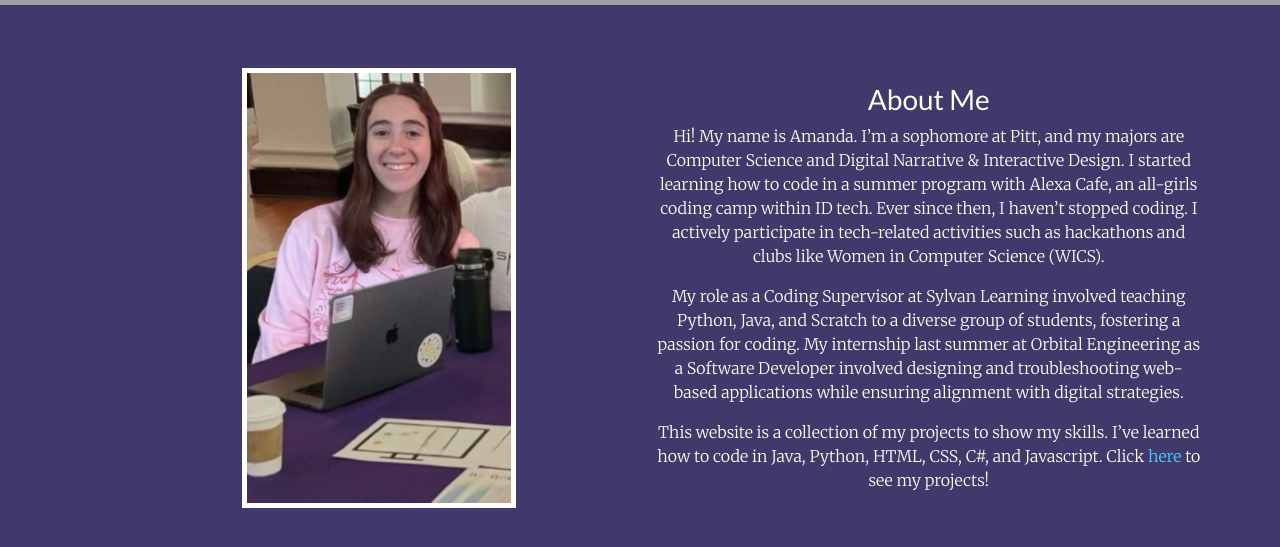
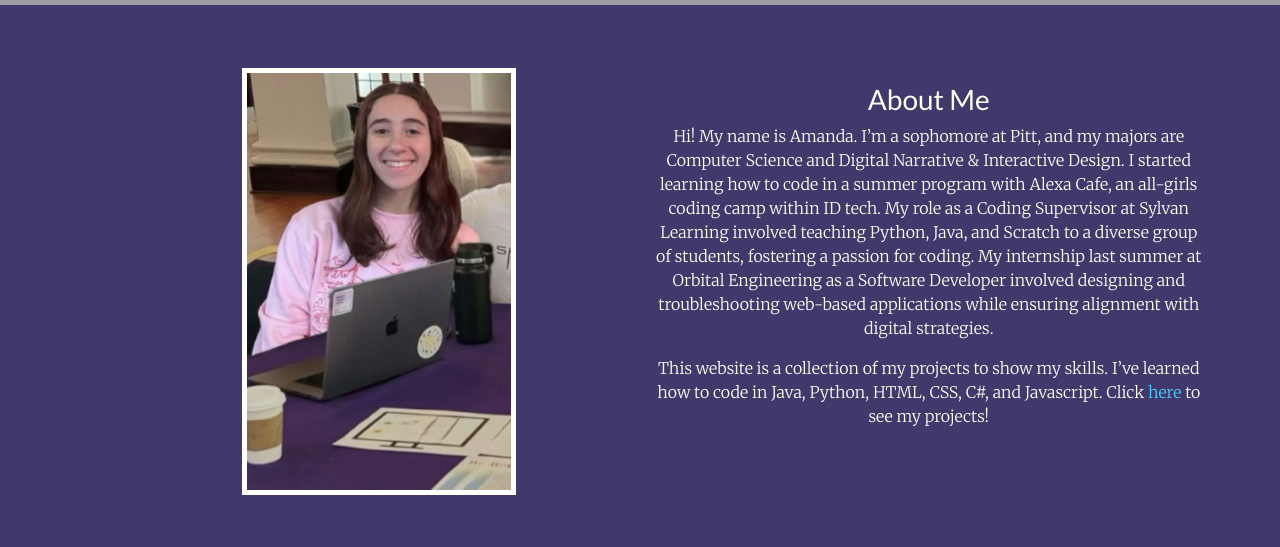
Before and after one commit to amandacot/personal-website, a website: page index.html in a window 1280 px wide. Shown: the part 53-600 px from the top of the page. Drawn offline with nearby package versions, Linux system fonts and the light colour scheme.

Commit message:
Update index.html

```diff
--- a/index.html
+++ b/index.html
@@ -137,12 +137,7 @@
           <p class="descriptions">
             Hi! My name is Amanda. I’m a sophomore at Pitt, and my majors are Computer Science and
             Digital Narrative & Interactive Design. I started learning how to code in a summer program
-            with Alexa Cafe, an all-girls coding camp within ID tech. Ever since then, I haven’t stopped
-            coding. I actively participate in tech-related activities such as hackathons and clubs like
-            Women in Computer Science (WICS).
-          </p>
-          <p class="descriptions">
-            My role as a Coding Supervisor at Sylvan Learning involved teaching Python, Java, and Scratch
+            with Alexa Cafe, an all-girls coding camp within ID tech. My role as a Coding Supervisor at Sylvan Learning involved teaching Python, Java, and Scratch
             to a diverse group of students, fostering a passion for coding. My internship last summer at
             Orbital Engineering as a Software Developer involved designing and troubleshooting web-based
             applications while ensuring alignment with digital strategies.
```
